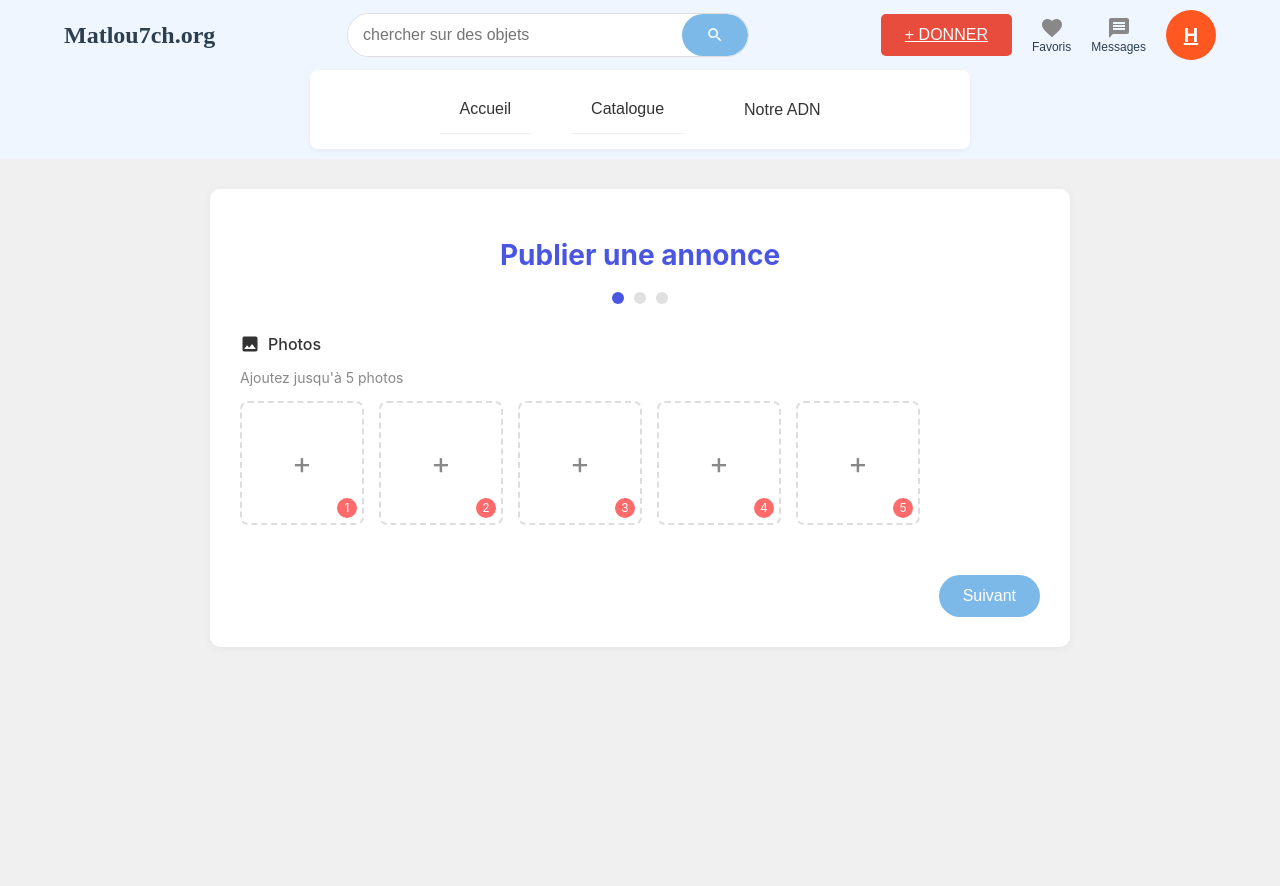
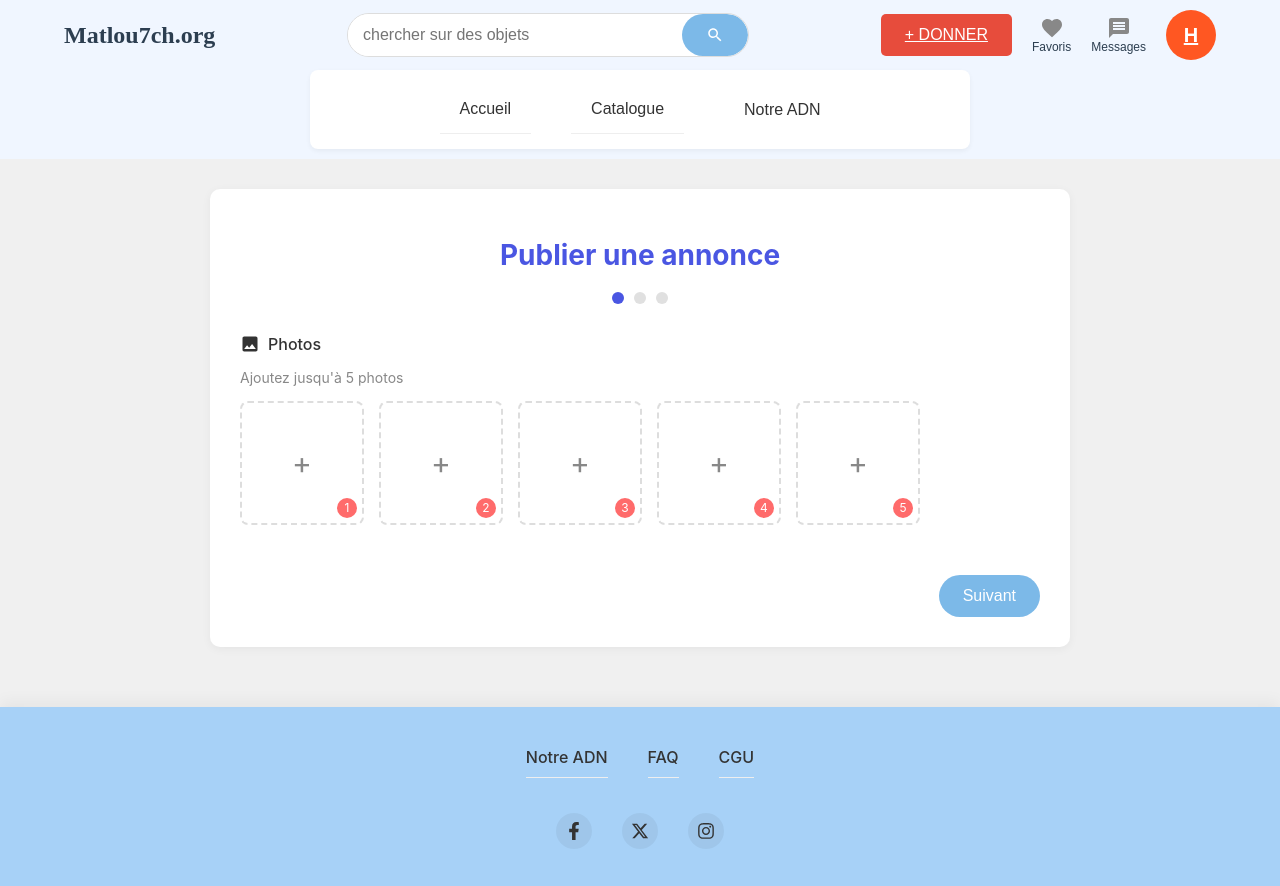
Before and after one commit to haytamnajim/matlou7ch-app, a React (Create React App) app: page /post-ad in a window 1280 px wide. Shown: the top 886 px of the page. Before the commit the page ends 800 px from the top, so only its background shows below. Built offline with nearby package versions, Linux system fonts and the light colour scheme.

Commit message:
Remplacer le Footer par un SimpleFooter et ajuster l'affichage en fonction des pages ; mise à jour de la structure de l'application

```diff
--- a/src/App.js
+++ b/src/App.js
@@ -1,7 +1,8 @@
 import React from 'react';
-import { BrowserRouter as Router, Routes, Route } from 'react-router-dom';
+import { BrowserRouter as Router, Routes, Route, useLocation } from 'react-router-dom';
 import Navbar from './components/Navbar';
 import Footer from './components/Footer';
+import SimpleFooter from './components/SimpleFooter';
 import Home from './pages/Home';
 import Favoris from './pages/Favoris';
 import Messages from './pages/Messages';
@@ -27,6 +28,22 @@ const CGU = () => <div style={{padding: '20px'}}><h1>Conditions Générales d'Ut
 function App() {
   return (
     <Router>
+      <AppContent />
+    </Router>
+  );
+}
+
+// Composant pour gérer le footer
+function AppContent() {
+  const location = useLocation();
+  const path = location.pathname;
+
+  // Afficher le footer complet uniquement sur la page d'accueil
+  const showFullFooter = path === '/';
+  // Afficher le footer de catalogue uniquement sur la page catalogue
+  const showCatalogueFooter = path === '/catalogue';
+
+  return (
     <div className="app-container">
       <Navbar />
       <main className="main-content">
@@ -51,9 +68,15 @@ function App() {
           <Route path="/post-ad" element={<PostAd />} />
         </Routes>
       </main>
-        <Footer />
+
+      {showFullFooter ? (
+        <Footer type="home" />
+      ) : showCatalogueFooter ? (
+        <Footer type="catalogue" />
+      ) : (
+        <SimpleFooter />
+      )}
     </div>
-    </Router>
   );
 }
 
--- /dev/null
+++ b/src/components/SimpleFooter.css
@@ -0,0 +1,63 @@
+
+
+.simple-footer {
+  background-color: #a7d1f7;
+  padding: 30px 20px;
+  display: flex;
+  flex-direction: column;
+  align-items: center;
+  margin-top: auto;
+  color: #333;
+  box-shadow: 0 -5px 15px rgba(0,0,0,0.05);
+}
+
+.simple-footer-links {
+  display: flex;
+  gap: 40px;
+  margin-bottom: 25px;
+}
+
+.simple-footer-links .footer-link {
+  color: #333;
+  text-decoration: none;
+  font-size: 16px;
+  font-weight: 500;
+  transition: color 0.2s;
+}
+
+.simple-footer-links .footer-link:hover {
+  color: #4a56e2;
+  text-decoration: underline;
+}
+
+.simple-footer-social {
+  display: flex;
+  gap: 30px;
+  margin: 10px 0;
+}
+
+.simple-footer-social .social-icon {
+  color: #333;
+  transition: color 0.2s;
+  width: 36px;
+  height: 36px;
+  border-radius: 50%;
+  display: flex;
+  align-items: center;
+  justify-content: center;
+  background-color: rgba(0,0,0,0.05);
+}
+
+.simple-footer-social .social-icon:hover {
+  color: #4a56e2;
+  transform: translateY(-3px);
+  transition: transform 0.3s, color 0.2s;
+}
+
+@media (max-width: 480px) {
+  .simple-footer-links {
+    flex-direction: column;
+    align-items: center;
+    gap: 15px;
+  }
+}
--- /dev/null
+++ b/src/components/SimpleFooter.jsx
@@ -0,0 +1,19 @@
+import React from 'react';
+import { Link } from 'react-router-dom';import './SimpleFooter.css';
+function SimpleFooter() {
+  return (    <footer className="simple-footer">
+      <div className="simple-footer-links">        <Link to="/notre-adn" className="footer-link">Notre ADN</Link>
+        <Link to="/faq" className="footer-link">FAQ</Link>        <Link to="/cgu" className="footer-link">CGU</Link>
+      </div>
+      <div className="simple-footer-social">        <a href="https://facebook.com" className="social-icon">
+          <svg xmlns="http://www.w3.org/2000/svg" viewBox="0 0 320 512" width="18" height="18">            <path fill="currentColor" d="M279.14 288l14.22-92.66h-88.91v-60.13c0-25.35 12.42-50.06 52.24-50.06h40.42V6.26S260.43 0 225.36 0c-73.22 0-121.08 44.38-121.08 124.72v70.62H22.89V288h81.39v224h100.17V288z"/>
+          </svg>        </a>
+        <a href="https://twitter.com" className="social-icon">          <svg xmlns="http://www.w3.org/2000/svg" viewBox="0 0 512 512" width="18" height="18">
+            <path fill="currentColor" d="M389.2 48h70.6L305.6 224.2 487 464H345L233.7 318.6 106.5 464H35.8L200.7 275.5 26.8 48H172.4L272.9 180.9 389.2 48zM364.4 421.8h39.1L151.1 88h-42L364.4 421.8z"/>          </svg>
+        </a>        <a href="https://instagram.com" className="social-icon">
+          <svg xmlns="http://www.w3.org/2000/svg" viewBox="0 0 448 512" width="18" height="18">            <path fill="currentColor" d="M224.1 141c-63.6 0-114.9 51.3-114.9 114.9s51.3 114.9 114.9 114.9S339 319.5 339 255.9 287.7 141 224.1 141zm0 189.6c-41.1 0-74.7-33.5-74.7-74.7s33.5-74.7 74.7-74.7 74.7 33.5 74.7 74.7-33.6 74.7-74.7 74.7zm146.4-194.3c0 14.9-12 26.8-26.8 26.8-14.9 0-26.8-12-26.8-26.8s12-26.8 26.8-26.8 26.8 12 26.8 26.8zm76.1 27.2c-1.7-35.9-9.9-67.7-36.2-93.9-26.2-26.2-58-34.4-93.9-36.2-37-2.1-147.9-2.1-184.9 0-35.8 1.7-67.6 9.9-93.9 36.1s-34.4 58-36.2 93.9c-2.1 37-2.1 147.9 0 184.9 1.7 35.9 9.9 67.7 36.2 93.9s58 34.4 93.9 36.2c37 2.1 147.9 2.1 184.9 0 35.9-1.7 67.7-9.9 93.9-36.2 26.2-26.2 34.4-58 36.2-93.9 2.1-37 2.1-147.8 0-184.8zM398.8 388c-7.8 19.6-22.9 34.7-42.6 42.6-29.5 11.7-99.5 9-132.1 9s-102.7 2.6-132.1-9c-19.6-7.8-34.7-22.9-42.6-42.6-11.7-29.5-9-99.5-9-132.1s-2.6-102.7 9-132.1c7.8-19.6 22.9-34.7 42.6-42.6 29.5-11.7 99.5-9 132.1-9s102.7-2.6 132.1 9c19.6 7.8 34.7 22.9 42.6 42.6 11.7 29.5 9 99.5 9 132.1s2.7 102.7-9 132.1z"/>
+          </svg>        </a>
+      </div>    </footer>
+  );}
+
+export default SimpleFooter;
--- a/src/pages/Home.jsx
+++ b/src/pages/Home.jsx
@@ -1,11 +1,9 @@
 import React from 'react';
 import { Link } from 'react-router-dom';
-import Footer from '../components/Footer';
 import './Home.css';
 
 function Home() {
   return (
-    <>
     <div className="home-page">
       {/* Bannière */}
       <section className="banner-section">
@@ -419,8 +417,6 @@ function Home() {
         </div>
       </section>
     </div>
-      <Footer type="home" />
-    </>
   );
 }
 
```
Also changed, not shown: src/pages/Catalogue.jsx (+7 -8 lines). Lines whose indentation alone changed are shown as unchanged.
